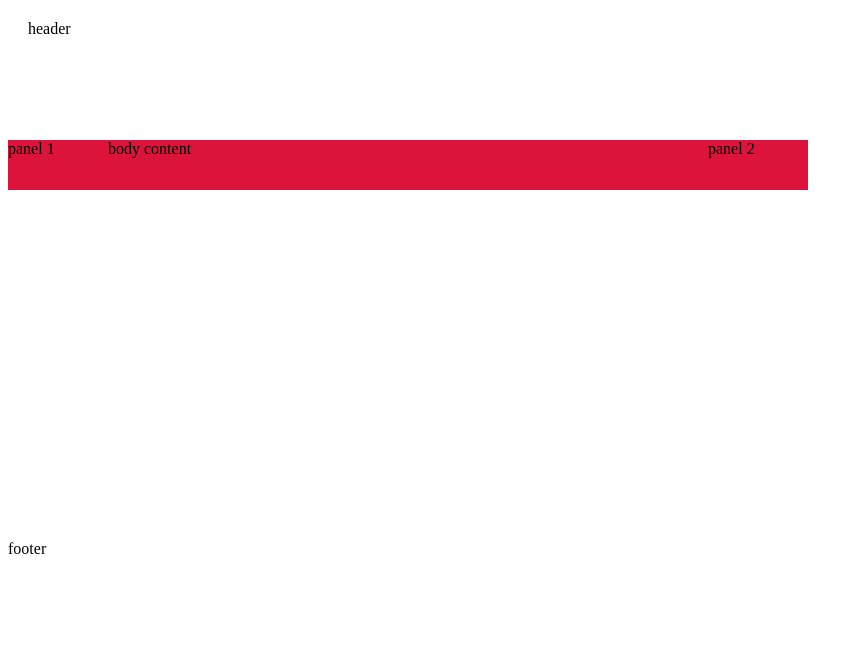
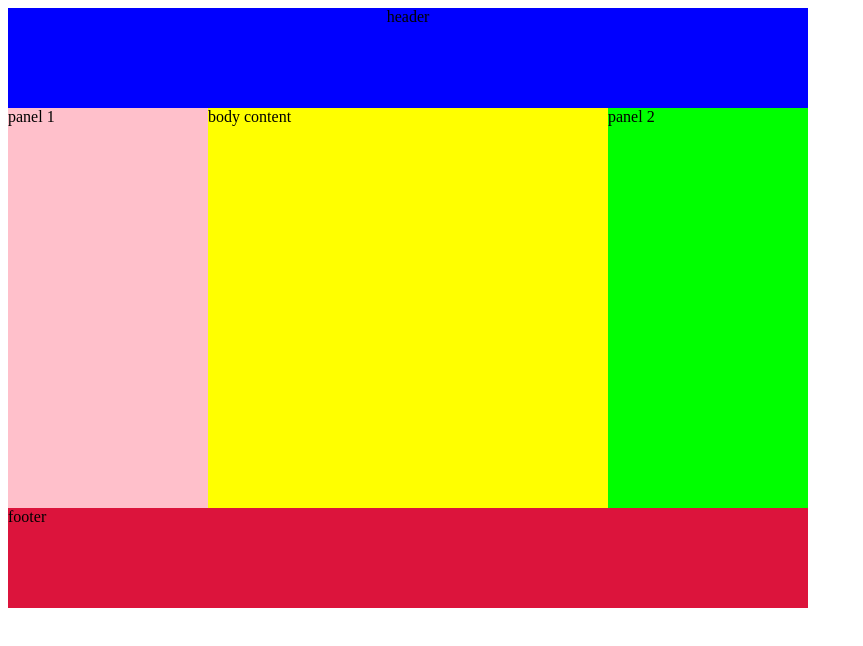
Before and after one commit to AlexKynoch/alexkynoch.github.io, a plain HTML site: page newsite.html in a window 1280 px wide. Shown: the whole page, without its empty margins (0-863 px from the left). Drawn offline with Linux system fonts and the light colour scheme.

Commit message:
footer layout fixed

```diff
--- a/layout.css
+++ b/layout.css
@@ -1,38 +1,40 @@
 #container {
   width: 800px;
   height: 600px;
-  /* background-color: orange; */
+  background-color: orange;
 }
 
 #header {
-  width: 760px;
+  width: 800px;
   height: 100px;
-  /* background-color: blue; */
-  margin: 20px;
+  background-color: blue;
+  /* margin: 20px; */
+  text-align: center;
 }
 
 #panel1 {
-  width: 100px;
+  width: 200px;
   height: 400px;
   float: left;
-  /* background-color: pink; */
+  background-color: pink;
 }
 #panel2 {
-  width: 100px;
+  width: 200px;
   height: 400px;
   float: right;
-  /* background-color: red; */
+  background-color: lime;
 }
 
 #bodycontent {
-  width: 600px;
+  width: 400px;
   height: 400px;
   float: left;
-  /* background-color: yellow; */
+  background-color: yellow;
 }
 
 #footer {
   width: 800px;
-  height: 50px;
+  height: 100px;
   background-color: crimson;
+  float: left;
 }
```
